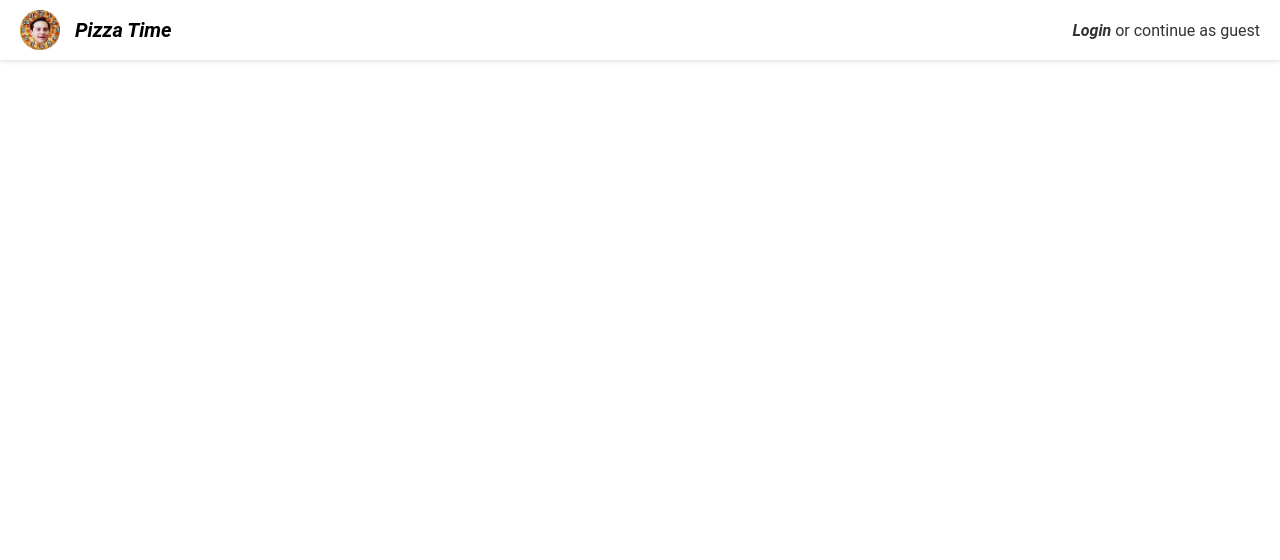
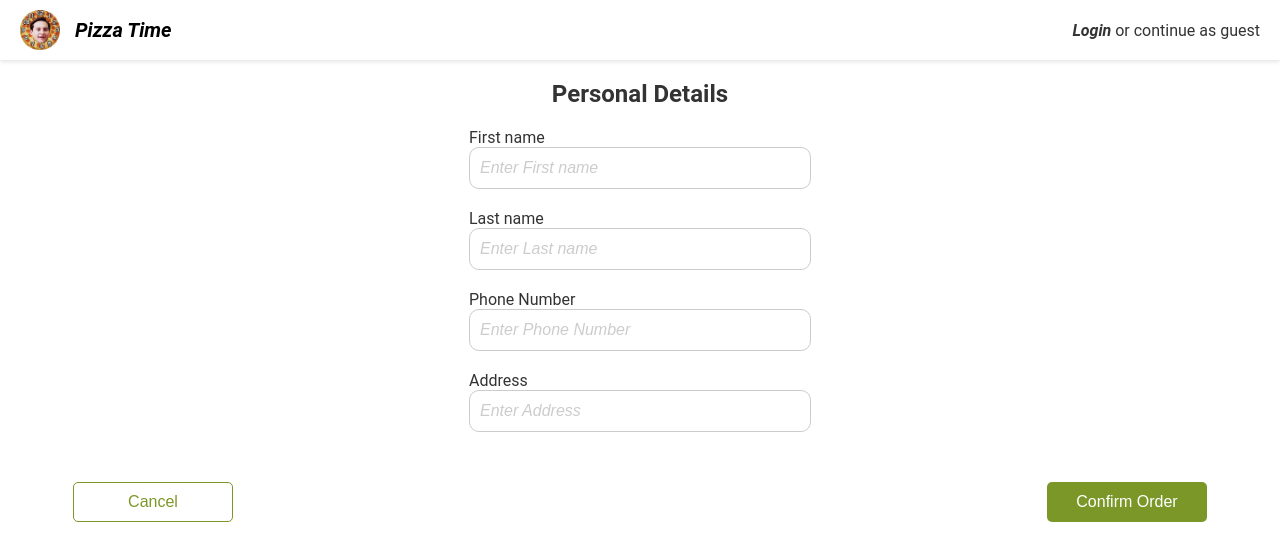
Before and after one commit to rgb-sarma/pizzeria-app, a Vue app in the folder frontend/: page /confirmorder in a window 1280 px wide. Shown: the top 560 px of the page. Built offline with nearby package versions, Linux system fonts and the light colour scheme.

Commit message:
added order confirmation

```diff
--- /dev/null
+++ b/frontend/src/components/ConfirmOrderPopup.vue
@@ -0,0 +1,157 @@
+<template>
+  <div class="order-popup-wrapper" @click="closePopup">
+    <div @click.stop class="order-content-wrapper">
+      <div class="close-wrap">
+        <span @click="closePopup" class="material-symbols-outlined">
+          close
+        </span>
+      </div>
+      <div class="order-title">
+        <h2>Personal Details</h2>
+      </div>
+      <div class="inputs-wrap">
+        <div class="single-input">
+          <span>First name</span>
+          <BaseInput name="First name" @inputVal="assignVal($event, 'name')"/>
+        </div>
+        <div class="single-input">
+          <span>Last name</span>
+          <BaseInput name="Last name" @inputVal="assignVal($event, 'lastname')"/>
+        </div>
+        <div class="single-input">
+          <span>Phone Number</span>
+          <BaseInput name="Phone Number" @inputVal="assignVal($event, 'phone')"/>
+        </div>
+        <div class="single-input">
+          <span>Address</span>
+          <BaseInput name="Address" @inputVal="assignVal($event, 'address')"/>
+        </div>
+        <div class="btn-wrap">
+          <button @click="cancel" class="btn ">Cancel</button>
+          <button @click="confirm" class="btn fill">Confirm Order</button>
+        </div>
+      </div>
+    </div>
+  </div>
+</template>
+
+<script setup lang="ts">
+import { ref, Ref } from 'vue';
+import BaseInput from '../components/BaseInput.vue';
+
+  const emit = defineEmits([
+    'closePopup',
+  ]);
+
+  let user: {
+    name: Ref<string>,
+    lastname: Ref<string>,
+    phone: Ref<string>,
+    address: Ref<string>,
+    } = {
+    name: ref(''),
+    lastname: ref(''),
+    phone: ref(''),
+    address: ref(''),
+  };
+
+  const assignVal = (payload: string, identifier: keyof typeof user): void => {
+    user[identifier].value = payload;
+  }
+
+  const closePopup = (): void => {
+    emit('closePopup');
+  }
+
+  const cancel = (): void => {
+    emit('closePopup');
+  }
+
+  const confirm = (): void => {
+    alert('Order confirmed!');
+    emit('closePopup');
+
+    // console.log(user.name.value);
+  }
+
+</script>
+
+<style scoped lang="scss">
+@use '../styles/_mixins.scss';
+.order-popup-wrapper {
+  position: fixed;
+  top: 0;
+  left: 0;
+  width: 100%;
+  height: 100%;
+  background-color: rgba(0, 0, 0, 0.5);
+  display: flex;
+  justify-content: center;
+  align-items: center;
+  z-index: 1000;
+
+  .order-content-wrapper {
+    width: 20%;
+    height: 90%;
+    background-color: #fff;
+    border-radius: 10px;
+    display: flex;
+    flex-direction: column;
+    align-items: center;
+    padding: 20px;
+    overflow-y: scroll;
+
+    .close-wrap {
+      width: 100%;
+      display: flex;
+      justify-content: flex-end;
+      margin-bottom: 20px;
+
+      .material-symbols-outlined {
+        font-size: 30px;
+        cursor: pointer;
+      }
+    }
+
+    .order-title {
+      width: 100%;
+      display: flex;
+      justify-content: center;
+      margin-bottom: 20px;
+    }
+
+    .inputs-wrap {
+      display: flex;
+      flex-direction: column;
+      align-items: center;
+
+      .single-input {
+        width: 100%;
+        display: flex;
+        flex-direction: column;
+        margin-bottom: 20px;
+
+        span {
+          margin-bottom: 5px;
+        }
+      }
+
+      .btn-wrap {
+        width: 100%;
+        display: flex;
+        justify-content: space-between;
+        margin-top: 20px;
+
+        .btn {
+          @include mixins.btn-style(160px, #fff, 1px solid, #7b9728);
+          cursor: pointer;
+        }
+
+        .fill {
+          @include mixins.btn-style(160px, #7b9728, none, #fff);
+        }
+      }
+    }
+  }
+}
+</style>
--- a/frontend/src/components/PizzaPopup.vue
+++ b/frontend/src/components/PizzaPopup.vue
@@ -78,7 +78,7 @@
           </div>
           <div class="btn-wrap">
             <button @click="closePopup" class="btn">Cancel Order</button>
-            <button class="btn fill">Confirm Order</button>
+            <button @click="confirmOrder" class="btn fill">Confirm Order</button>
           </div>
         </div>
       </div>
@@ -93,11 +93,16 @@
   let selectedSize: Ref<number> = ref(0);
 
   const emit = defineEmits([
-    'closePopup'
+    'closePopup',
+    'confirmOrder',
   ]);
 
   const closePopup = (): void => {
     emit('closePopup');
+  }
+
+  const confirmOrder = (): void => {
+    emit('confirmOrder');
   }
 
 </script>
--- a/frontend/src/router/index.ts
+++ b/frontend/src/router/index.ts
@@ -20,6 +20,11 @@
     path: '/pizza',
     name: "Pizza",
     component: () => import('../views/Pizza.vue')
+  },
+  {
+    path: '/confirmorder',
+    name: "ConfirmOrder",
+    component: () => import('../views/ConfirmOrder.vue')
   }
 ]
 
--- /dev/null
+++ b/frontend/src/views/ConfirmOrder.vue
@@ -0,0 +1,100 @@
+<template>
+  <div class="order-wrap">
+    <div class="order-title">
+      <h2>Personal Details</h2>
+    </div>
+    <div class="inputs-wrap">
+      <div class="single-input">
+        <span>First name</span>
+        <BaseInput name="First name" @inputVal="assignVal($event, 'name')"/>
+      </div>
+      <div class="single-input">
+        <span>Last name</span>
+        <BaseInput name="Last name" @inputVal="assignVal($event, 'lastname')"/>
+      </div>
+      <div class="single-input">
+        <span>Phone Number</span>
+        <BaseInput name="Phone Number" @inputVal="assignVal($event, 'phone')"/>
+      </div>
+      <div class="single-input">
+        <span>Address</span>
+        <BaseInput name="Address" @inputVal="assignVal($event, 'address')"/>
+      </div>
+    </div>
+    <div class="btn-wrap">
+      <button @click="cancel" class="btn ">Cancel</button>
+      <button @click="confirm" class="btn fill">Confirm Order</button>
+    </div>
+  </div>
+</template>
+
+<script setup lang="ts">
+import { Ref, ref } from 'vue';
+import BaseInput from '../components/BaseInput.vue';
+import router from '../router';
+
+  let user: {
+    name: Ref<string>,
+    lastname: Ref<string>,
+    phone: Ref<string>,
+    address: Ref<string>,
+    } = {
+    name: ref(''),
+    lastname: ref(''),
+    phone: ref(''),
+    address: ref(''),
+  };
+
+  const assignVal = (payload: string, identifier: keyof typeof user): void => {
+    user[identifier].value = payload;
+  }
+
+  const cancel = (): void => {
+    router.push('/');
+  }
+
+  const confirm = (): void => {
+    alert('Order confirmed!');
+
+    // console.log(user.name.value);
+  }
+
+</script>
+
+<style scoped lang="scss">
+@use '../styles/_mixins.scss';
+
+.order-wrap {
+  width: calc(100% - 20px);
+  padding: 0 10px;
+  display: flex;
+  flex-direction: column;
+  align-items: center;
+
+  .inputs-wrap {
+    display: flex;
+    flex-direction: column;
+    align-items: center;
+    .single-input {
+      margin-bottom: 20px;
+    }
+  }
+
+  .btn-wrap {
+    width: 90%;
+    display: flex;
+    flex-direction: row;
+    justify-content: space-between;
+    margin-top: 10px;
+
+    .btn {
+      @include mixins.btn-style(160px, #fff, 1px solid, #7b9728);
+      margin-top: 20px;
+      font-size: 16px;
+    }
+    .fill {
+      @include mixins.btn-style(160px, #7b9728, none, #fff);
+    }
+  }
+}
+</style>
--- a/frontend/src/views/Home.vue
+++ b/frontend/src/views/Home.vue
@@ -3,7 +3,8 @@
     <h2>Wellcome to <i>Pizza Time</i></h2>
     <SearchInput />
     <PizzaItem v-for="n in 10" @click="goToPizza"/>
-    <PizzaPopup v-if="isPopupOpen" @closePopup="closePopup" />
+    <PizzaPopup v-if="showPizzaDetails" @closePopup="closePopup" @confirmOrder="confirmOrder"/>
+    <ConfirmOrderPopup v-if="showOrderConfirm" @closePopup="closeOrder"/>
   </div>
 </template>
 
@@ -13,21 +14,34 @@
   import SearchInput from '../components/SearchInput.vue';
   import PizzaPopup from '../components/PizzaPopup.vue';
   import router from '../router';
+  import ConfirmOrderPopup from '../components/ConfirmOrderPopup.vue';
 
-  let isPopupOpen: Ref<Boolean> = ref(false);
+  let showPizzaDetails: Ref<Boolean> = ref(false);
+  let showOrderConfirm: Ref<Boolean> = ref(false);
 
   const goToPizza = (): void => {
     if ( window.innerWidth <= 500 ) {
       router.push('/pizza');
     } else {
-      isPopupOpen.value = true;
+      showPizzaDetails.value = true;
       document.body.style.overflow = 'hidden';
     }
   };
 
   const closePopup = () => {
-    isPopupOpen.value = false;
+    showPizzaDetails.value = false;
     document.body.style.overflow = 'auto';
+  }
+
+  const closeOrder = () => {
+    showOrderConfirm.value = false;
+    document.body.style.overflow = 'auto';
+  }
+
+  const confirmOrder = () => {
+    closePopup();
+    showOrderConfirm.value = true;
+    document.body.style.overflow = 'hidden';
   }
 
 </script>
--- a/frontend/src/views/Login.vue
+++ b/frontend/src/views/Login.vue
@@ -4,8 +4,8 @@
       LOGIN
     </h3>
     <div class="inputs-wrapper">
-      <BaseInput name="Pictures of spiderman" @inputVal="debug"/>
-      <BaseInput name="Pictures of spiderman feet" type="password" @inputVal="debug($event, 1)"/>
+      <BaseInput name="Pictures of spiderman" @inputVal="getVal"/>
+      <BaseInput name="Pictures of spiderman feet" type="password" @inputVal="getVal($event, 1)"/>
     </div>
     <div class="btn-wrapper">
       <button class="btn back" @click="$router.push('/')">Back</button>
@@ -21,12 +21,12 @@
 let user: {
   name: String,
   password: String
-} = {
+  } = {
   name: '',
   password: ''
 };
 
-const debug = (payload: String, identifier: number = 0): void => {
+const getVal = (payload: String, identifier: number = 0): void => {
   if (identifier === 0) {
     user.name = payload;
   } else {
--- a/frontend/src/views/Pizza.vue
+++ b/frontend/src/views/Pizza.vue
@@ -105,8 +105,7 @@
   };
 
   const confirmOrder = (): void => {
-    // router.push({ name: 'Order' });
-    console.log('order confirmed');
+    router.push('/confirmOrder');
 
   };
 
```
